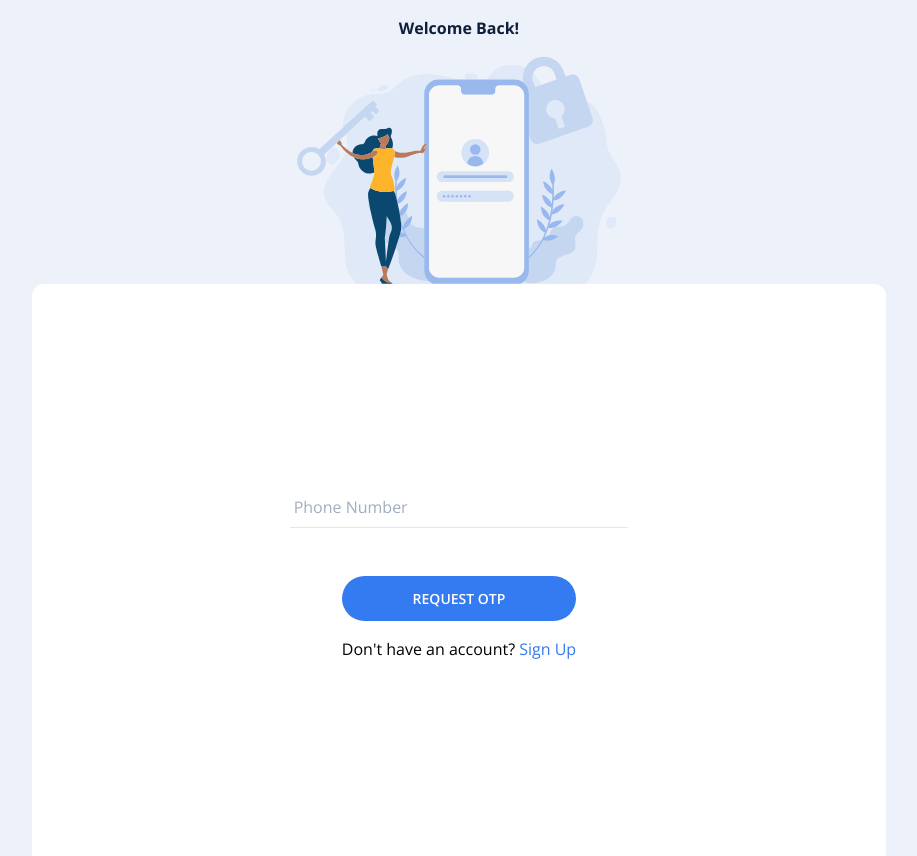
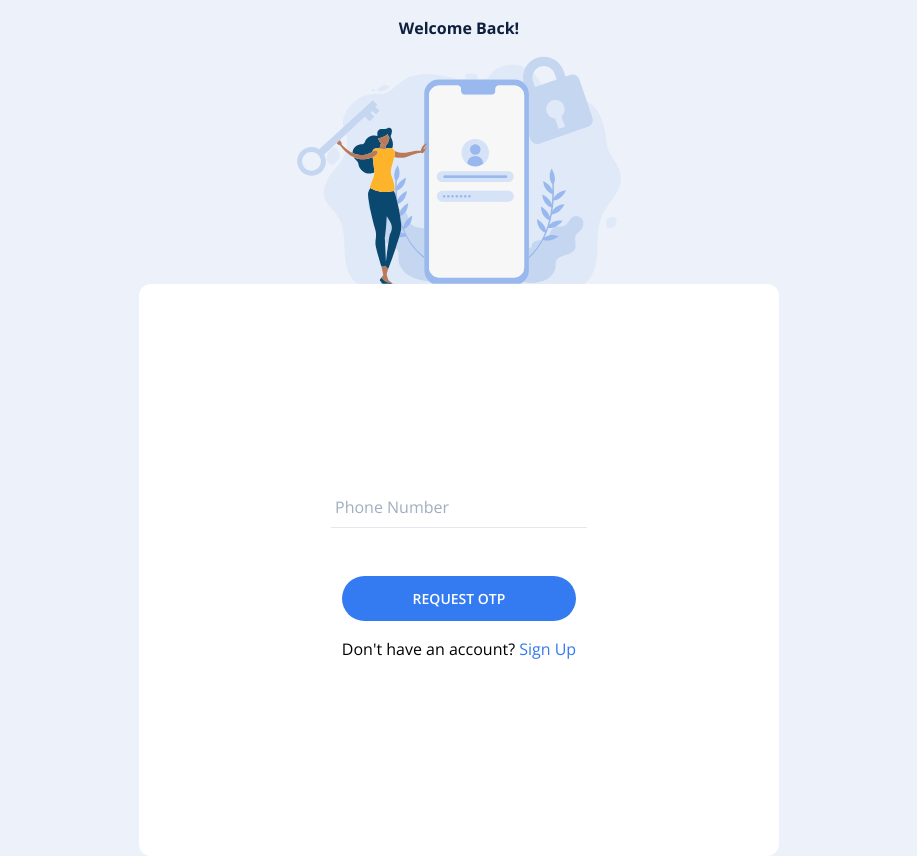
Before and after one commit to whynotearth/blobby, a Vue app: page /login in a window 1280 px wide. Shown: the whole page, without its empty margins (181-1098 px from the left). Built offline with nearby package versions, Linux system fonts and the light colour scheme; what vue-smooth-picker would draw is missing.

Commit message:
changed login layout. #1

```diff
--- a/src/views/common/Login.vue
+++ b/src/views/common/Login.vue
@@ -2,7 +2,7 @@
   <div class="flex flex-col items-center bg-background">
     <BgLogin />
     <div
-      class="flex flex-col items-center justify-center flex-1 w-full px-6 bg-white md:w-1/2 lg:w-2/3 rounded-t-xl"
+      class="flex flex-col items-center justify-center flex-1 w-full bg-white lg:w-1/2 rounded-xl"
     >
       <div class="w-full md:w-1/2">
         <MaterialInput
--- a/src/views/common/SignUp.vue
+++ b/src/views/common/SignUp.vue
@@ -1,5 +1,5 @@
 <template>
-  <div class="box-border flex flex-col items-center bg-background">
+  <div class="flex flex-col items-center bg-background">
     <BgOffice />
     <div
       class="flex flex-col items-center justify-center flex-1 w-full bg-white lg:w-1/2 rounded-xl"
```
